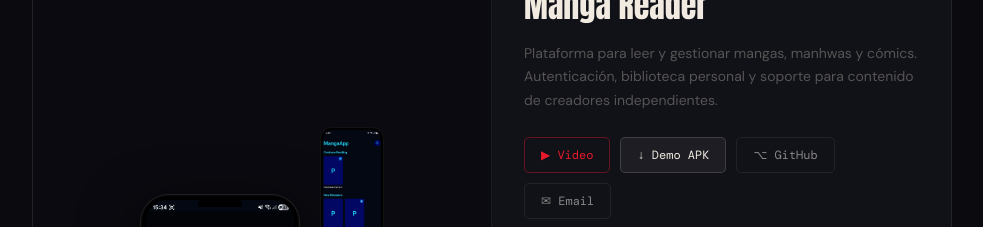
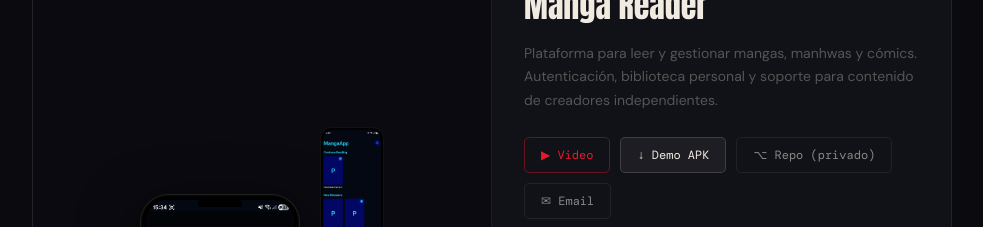
Before and after one commit to Reiraku73/Portfolio, a Next.js app: page / in a window 1280 px wide. Shown: the part 1020-1247 px from the top of the page, without its empty margins (148-1131 px from the left). Built offline with nearby package versions, Linux system fonts and the light colour scheme.

Commit message:
Se cambio el boton de github al ladod de la presentacion de la app por uno que diga repo

```diff
--- a/app/page.tsx
+++ b/app/page.tsx
@@ -532,7 +532,7 @@ export default function Home() {
                     {[
                       { label: '▶ Video', href: 'https://youtube.com/TU_VIDEO_ID' },
                       { label: '↓ Demo APK', href: '/downloads/app.apk' },
-                      { label: '⌥ GitHub', href: 'https://github.com/Reiraku73' },
+                      { label: '⌥ Repo (privado)', href: 'mailto:mateo.orodaz4@gmail.com?subject=Solicitud código Manga Reader' },
                       { label: '✉ Email', href: 'mailto:mateo.orodaz4@gmail.com' },
                     ].map((btn, i) => (
                       <a key={btn.label} href={btn.href}
```
